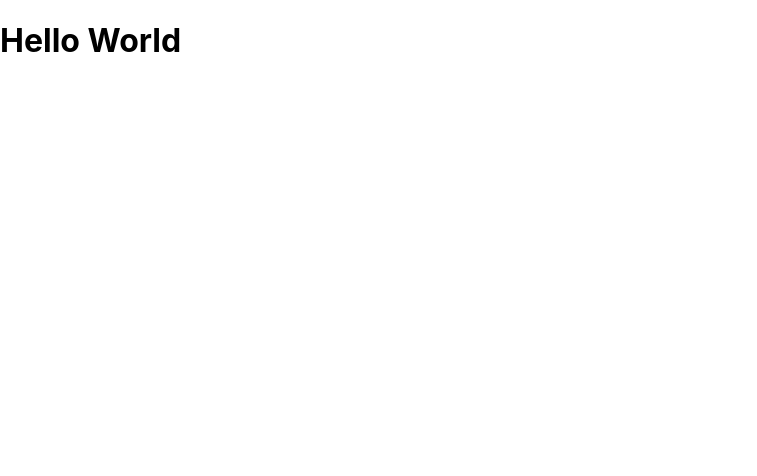
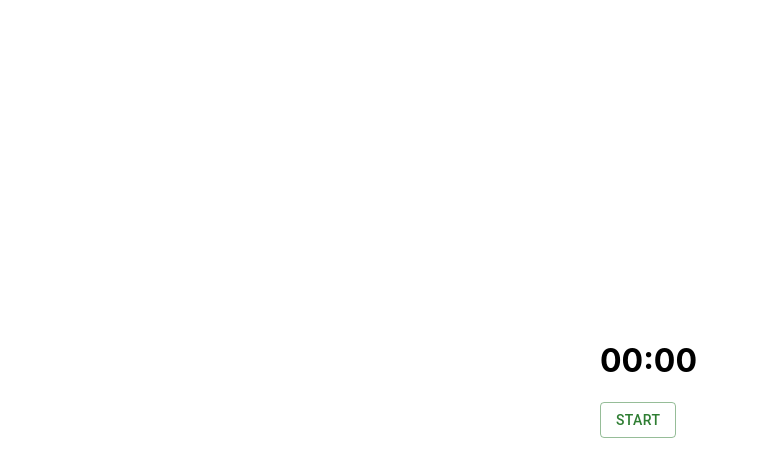
Before and after one commit to linton2000/Organize, a React (Create React App) app in the folder app/: page / in a window 1280 px wide. Shown: the top 476 px of the page, without its empty margins (0-757 px from the left). Built offline with nearby package versions, Linux system fonts and the light colour scheme.

Commit message:
feat: Implement Logger and Timer code

```diff
--- a/app/src/App.tsx
+++ b/app/src/App.tsx
@@ -1,6 +1,21 @@
+import { Grid } from "@mui/material";
+import { ReactElement } from "react";
+import Logger from "./components/Logger";
+
 function App() {
-  return (<h1> Hello World </h1>
+    let mainGrid: ReactElement = (
+        <Grid container spacing={20}>
+            <Grid item xs={12} />
+            <Grid item xs={12} />
+            <Grid item xs={5} />
+            <Grid container item xs={2}>
+                <Logger />
+            </Grid>
+            <Grid item xs={5} />
+        </Grid>
     );
+
+    return mainGrid;
 }
 
 export default App;
--- a/app/src/components/Logger.tsx
+++ b/app/src/components/Logger.tsx
@@ -1,11 +1,59 @@
-import React, { Component } from 'react'
+import { Button, ButtonGroup } from "@mui/material";
+import { Component, ReactElement } from "react";
+import Timer from "./Timer";
 
-export default class Logger extends Component {
+type MyState = {
+    timer: Timer | null;
+    timerElement: ReactElement;
+    isLogging: boolean;
+};
+export default class Logger extends Component<{}, MyState> {
+    constructor(props: any) {
+        super(props);
+        this.state = {
+            timer: null,
+            timerElement: (
+                <div>
+                    <h1>00:00</h1>
+                </div>
+            ),
+            isLogging: false,
+        };
+        this.startTimer = this.startTimer.bind(this);
+    }
+
+    startTimer() {
+        this.setState({ timer: new Timer(this.props), isLogging: true });
+        if (this.state.timer != null) {
+            this.setState({ timerElement: this.state.timer.render() });
+        }
+    }
+
     render() {
+        let buttons: ReactElement;
+        if (this.state.isLogging) {
+            buttons = (
+                <ButtonGroup variant="outlined">
+                    <Button color="warning">Pause</Button>
+                    <Button color="warning">Reset</Button>
+                </ButtonGroup>
+            );
+        } else {
+            buttons = (
+                <Button
+                    variant="outlined"
+                    color="success"
+                    onClick={this.startTimer}
+                >
+                    Start
+                </Button>
+            );
+        }
+
         return (
             <div>
-
+                {this.state.timerElement} {buttons}
             </div>
-        )
+        );
     }
 }
--- /dev/null
+++ b/app/src/components/Timer.tsx
@@ -0,0 +1,45 @@
+import { Component } from "react";
+
+type MyState = { currentTime: Date };
+export default class Timer extends Component<{}, MyState> {
+    startTime: Date;
+    endTime: Date | null = null;
+    intervalID: any;
+
+    constructor(props: any) {
+        super(props);
+        this.startTime = new Date();
+        this.state = { currentTime: new Date() };
+    }
+
+    componentDidMount() {
+        this.intervalID = setInterval(() => this.tick(), 1000);
+    }
+
+    tick() {
+        this.setState({
+            currentTime: new Date(),
+        });
+        console.log("Logging");
+    }
+
+    end() {
+        clearInterval(this.intervalID);
+        this.endTime = new Date();
+    }
+
+    render() {
+        let timeDiff: number =
+            this.state.currentTime.getTime() - this.startTime.getTime();
+        let dateDiff: Date = new Date(timeDiff);
+        let timeStr: string =
+            dateDiff.getMinutes().toString() +
+            ": " +
+            dateDiff.getSeconds().toString();
+        return (
+            <div>
+                <h1>{timeStr}</h1>
+            </div>
+        );
+    }
+}
```
Also changed, not shown: app/.prettierrc.json (added).
